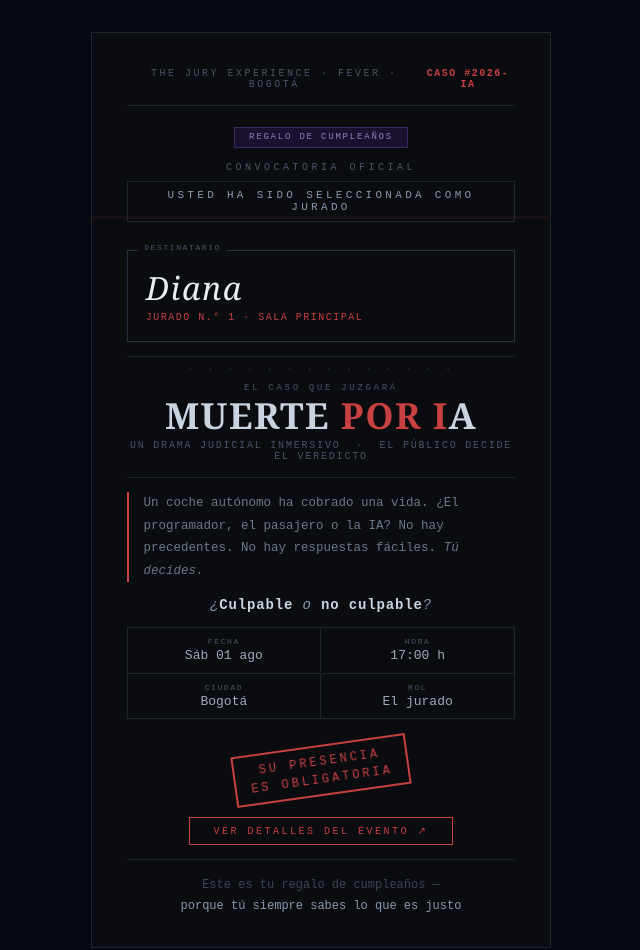
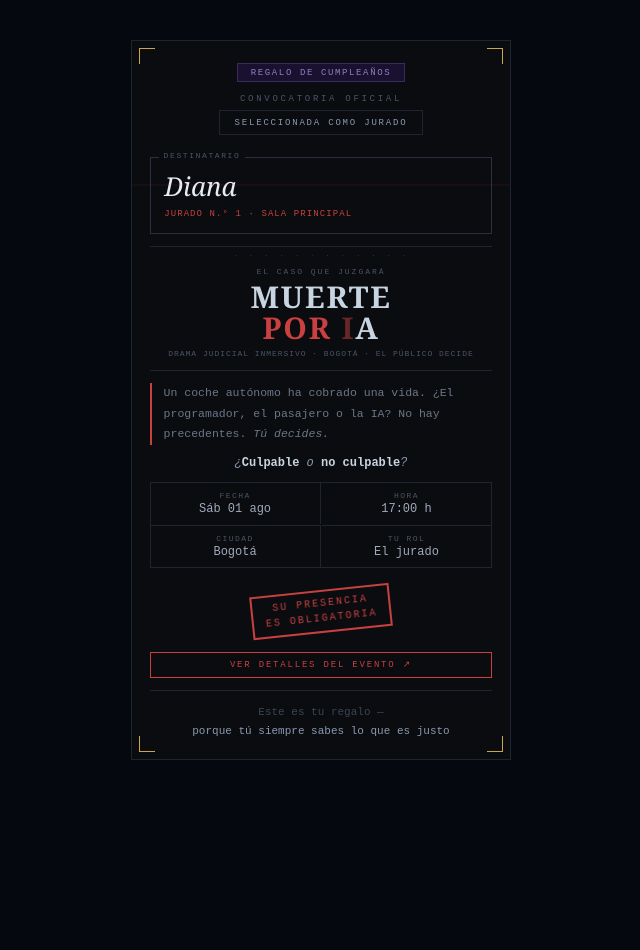
Before and after one commit to pauandreapinzon/Regalo-diana-, a plain HTML site: page index.html in a window 1280 px wide. Shown: the whole page, without its empty margins (319-959 px from the left). After the commit the page ends 800 px from the top, so only its background shows below. Drawn offline with Linux system fonts and the light colour scheme.

Commit message:
Add files via upload

```diff
--- a/index.html
+++ b/index.html
@@ -2,180 +2,180 @@
 <html lang="es">
 <head>
 <meta charset="UTF-8">
-<meta name="viewport" content="width=device-width, initial-scale=1.0">
-<title>Convocatoria para Diana — Muerte por IA · The Jury Experience</title>
+<meta name="viewport" content="width=device-width, initial-scale=1.0, maximum-scale=1.0">
+<title>Convocatoria para Diana — Muerte por IA</title>
 <style>
 *{box-sizing:border-box;margin:0;padding:0}
-body{background:#060810;display:flex;align-items:center;justify-content:center;min-height:100vh;padding:2rem;font-family:'Courier New',Courier,monospace}
+body{
+  background:#060810;
+  display:flex;align-items:center;justify-content:center;
+  min-height:100vh;padding:1rem;
+  font-family:'Courier New',Courier,monospace;
+}
 
 @keyframes scan{0%{top:-10%}100%{top:110%}}
-@keyframes stamp-in{0%{transform:rotate(-8deg) scale(2.2);opacity:0}60%{transform:rotate(-8deg) scale(.95);opacity:1}100%{transform:rotate(-8deg) scale(1);opacity:1}}
-@keyframes flicker-txt{0%,100%{opacity:1}92%{opacity:1}93%{opacity:.6}95%{opacity:1}97%{opacity:.7}98%{opacity:1}}
+@keyframes stamp-in{0%{transform:rotate(-6deg) scale(2);opacity:0}65%{transform:rotate(-6deg) scale(.97);opacity:1}100%{transform:rotate(-6deg) scale(1);opacity:1}}
+@keyframes flicker{0%,100%{opacity:1}91%{opacity:1}92%{opacity:.5}94%{opacity:1}96%{opacity:.65}98%{opacity:1}}
 
 .card{
-  position:relative;
   background:#0a0c10;
   border:1px solid #1e2530;
-  max-width:460px;width:100%;
-  padding:2.2rem 2.2rem 1.8rem;
+  width:100%;max-width:380px;
+  padding:1.3rem 1.1rem 1.1rem;
   text-align:center;
   color:#c8d0d8;
+  position:relative;
   overflow:hidden;
 }
 
 .card::before{
-  content:'';
-  position:absolute;
-  left:0;right:0;height:3px;
+  content:'';position:absolute;
+  left:0;right:0;height:2px;
   background:rgba(200,60,60,.07);
   animation:scan 4s linear infinite;
-  pointer-events:none;
-  z-index:10;
+  pointer-events:none;z-index:5;
 }
 
-.top-bar{
-  display:flex;align-items:center;justify-content:space-between;
-  margin-bottom:1.3rem;border-bottom:1px solid #1e2530;padding-bottom:.9rem;
-}
-.sys-label{font-size:10px;letter-spacing:.25em;color:#4a5568;text-transform:uppercase}
-.case-id{font-size:10px;letter-spacing:.15em;color:#c84040;font-weight:700}
+.cn{position:absolute;width:16px;height:16px;border-color:#c9a84c;border-style:solid;}
+.cn-tl{top:7px;left:7px;border-width:1.5px 0 0 1.5px}
+.cn-tr{top:7px;right:7px;border-width:1.5px 1.5px 0 0}
+.cn-bl{bottom:7px;left:7px;border-width:0 0 1.5px 1.5px}
+.cn-br{bottom:7px;right:7px;border-width:0 1.5px 1.5px 0}
 
-.notice-hdr{font-size:10px;letter-spacing:.35em;color:#4a5568;text-transform:uppercase;margin:0 0 .5rem}
-.summons-title{
-  font-size:11px;letter-spacing:.3em;color:#8a9ab0;text-transform:uppercase;
-  margin:0 0 .9rem;border:1px solid #1e2530;padding:.45rem 1.2rem;display:inline-block;
+.bday-tag{
+  display:inline-block;
+  background:#1a1030;border:1px solid #3a2a60;
+  padding:.22rem .8rem;
+  font-size:9px;letter-spacing:.18em;color:#9080c0;text-transform:uppercase;
+  margin-bottom:.75rem;
 }
 
-.recipient-block{
-  border:1px solid #2a3040;padding:.95rem 1.1rem;margin:.9rem 0;
-  text-align:left;position:relative;
+.notice{font-size:9px;letter-spacing:.3em;color:#4a5568;text-transform:uppercase;margin:0 0 .4rem}
+
+.summons{
+  font-size:9px;letter-spacing:.2em;color:#8a9ab0;text-transform:uppercase;
+  border:1px solid #1e2530;padding:.38rem .9rem;
+  display:inline-block;margin-bottom:.75rem;
 }
-.recipient-block::before{
-  content:'DESTINATARIO';position:absolute;top:-8px;left:10px;
-  background:#0a0c10;padding:0 6px;
+
+.recip{
+  border:1px solid #2a3040;padding:.75rem .85rem;
+  margin:.65rem 0;text-align:left;position:relative;
+}
+.recip::before{
+  content:'DESTINATARIO';position:absolute;top:-7px;left:8px;
+  background:#0a0c10;padding:0 5px;
   font-size:8px;letter-spacing:.2em;color:#4a5568;
 }
 .r-name{
-  font-size:32px;letter-spacing:.05em;color:#e8eef5;
-  font-family:Georgia,serif;font-style:italic;margin:.2rem 0 .15rem;line-height:1.1;
+  font-size:26px;color:#e8eef5;
+  font-family:Georgia,serif;font-style:italic;
+  margin:.15rem 0 .12rem;line-height:1.1;
 }
-.r-charge{font-size:10px;letter-spacing:.15em;color:#c84040;text-transform:uppercase}
+.r-charge{font-size:9px;letter-spacing:.12em;color:#c84040;text-transform:uppercase}
 
-.div-line{border:none;border-top:1px solid #1e2530;margin:.9rem 0}
-.div-dots{text-align:center;font-size:11px;color:#2a3040;letter-spacing:.3em;margin:-.5rem 0 .45rem}
+.divl{border:none;border-top:1px solid #1e2530;margin:.75rem 0}
+.divd{font-size:9px;color:#252d3a;letter-spacing:.25em;margin:-.48rem 0 .38rem}
 
-.case-label{font-size:9px;letter-spacing:.3em;color:#4a5568;text-transform:uppercase;margin:0 0 .35rem}
-.case-title{
-  font-size:36px;letter-spacing:.04em;
-  font-family:Georgia,'Times New Roman',serif;
-  font-weight:700;line-height:1;margin:0;
-}
-.case-title .m,.case-title .a{color:#c8d4e0}
-.case-title .p,.case-title .i{color:#c84040;animation:flicker-txt 6s ease-in-out infinite}
-.case-title .i{animation-delay:.5s}
-.case-sub{font-size:10px;letter-spacing:.18em;color:#4a5568;text-transform:uppercase;margin:.4rem 0 0}
+.case-lbl{font-size:8px;letter-spacing:.25em;color:#4a5568;text-transform:uppercase;margin:0 0 .28rem}
 
-.body-text{
-  font-size:12.5px;line-height:1.8;color:#6a7888;
-  text-align:left;margin:.9rem 0;
-  border-left:2px solid #c84040;padding-left:.9rem;
+.title-block{margin:.1rem 0 .25rem;line-height:1.05}
+.t1{font-size:clamp(22px,8vw,30px);font-family:Georgia,serif;font-weight:700;color:#c8d4e0;display:block;letter-spacing:.06em}
+.t2{font-size:clamp(22px,8vw,30px);font-family:Georgia,serif;font-weight:700;display:block;letter-spacing:.06em}
+.t2 .p,.t2 .i{color:#c84040;animation:flicker 5s ease-in-out infinite}
+.t2 .i{animation-delay:.4s}
+.t2 .a{color:#c8d4e0}
+
+.case-sub{font-size:8px;letter-spacing:.12em;color:#4a5568;text-transform:uppercase;margin:.32rem 0 0}
+
+.body-txt{
+  font-size:11.5px;line-height:1.8;color:#6a7888;
+  text-align:left;margin:.7rem 0;
+  border-left:2px solid #c84040;padding-left:.75rem;
 }
 
-.verdict-q{font-size:14px;letter-spacing:.06em;color:#8a9ab0;margin:.5rem 0;font-style:italic}
-.verdict-q strong{color:#c8d4e0;font-style:normal}
+.vq{font-size:12px;color:#8a9ab0;font-style:italic;margin:.4rem 0}
+.vq strong{color:#c8d4e0;font-style:normal}
 
 .details{
   display:grid;grid-template-columns:1fr 1fr;
-  gap:1px;margin:.9rem 0;border:1px solid #1e2530;
+  gap:1px;margin:.75rem 0;border:1px solid #1e2530;
 }
-.det{padding:.55rem .7rem;border-right:1px solid #1e2530}
-.det:nth-child(even){border-right:none}
+.det{padding:.5rem .6rem}
+.det:nth-child(odd){border-right:1px solid #1e2530}
 .det:nth-child(3),.det:nth-child(4){border-top:1px solid #1e2530}
-.d-k{font-size:8px;letter-spacing:.2em;color:#4a5568;text-transform:uppercase;display:block;margin-bottom:.15rem}
-.d-v{font-size:13px;color:#a0aabb;display:block}
+.dk{display:block;font-size:8px;letter-spacing:.18em;color:#4a5568;text-transform:uppercase;margin-bottom:.12rem}
+.dv{display:block;font-size:12px;color:#a0aabb}
 
 .stamp{
-  display:inline-block;border:2.5px solid #c84040;color:#c84040;
-  padding:.35rem .9rem;font-size:12px;letter-spacing:.25em;text-transform:uppercase;
-  transform:rotate(-8deg);animation:stamp-in .6s cubic-bezier(.2,.8,.3,1.2) .5s both;
-  line-height:1.5;margin:.7rem 0;
+  display:inline-block;
+  border:2px solid #c84040;color:#c84040;
+  padding:.28rem .75rem;
+  font-size:10px;letter-spacing:.2em;text-transform:uppercase;
+  transform:rotate(-6deg);
+  animation:stamp-in .6s cubic-bezier(.2,.8,.3,1.2) .5s both;
+  line-height:1.5;margin:.6rem 0;
 }
 
 .cta{
-  display:inline-block;margin:.65rem 0 0;padding:.42rem 1.5rem;
-  border:1px solid #c84040;color:#c84040;text-decoration:none;
-  font-family:'Courier New',monospace;font-size:10px;
-  letter-spacing:.25em;text-transform:uppercase;
-  transition:background .2s,color .2s;
+  display:block;margin:.6rem 0 0;
+  padding:.42rem;
+  border:1px solid #c84040;
+  color:#c84040;text-decoration:none;
+  font-size:9px;
+  letter-spacing:.2em;text-transform:uppercase;
 }
-.cta:hover{background:#c84040;color:#fff}
 
-.sign-off{font-size:12px;color:#3a4555;margin-top:.8rem;line-height:1.8}
-.sign-highlight{color:#8a9ab0}
-
-.bday-tag{
-  display:inline-block;background:#1a1030;border:1px solid #3a2a60;
-  padding:.28rem .9rem;font-size:9px;letter-spacing:.2em;
-  color:#9080c0;text-transform:uppercase;margin-bottom:.9rem;
-}
+.sign{font-size:11px;color:#3a4555;margin-top:.65rem;line-height:1.75}
+.sign span{color:#8a9ab0}
 </style>
 </head>
 <body>
-
 <div class="card">
-
-  <div class="top-bar">
-    <span class="sys-label">The Jury Experience · Fever · Bogotá</span>
-    <span class="case-id">CASO #2026-IA</span>
-  </div>
+  <div class="cn cn-tl"></div><div class="cn cn-tr"></div>
+  <div class="cn cn-bl"></div><div class="cn cn-br"></div>
 
   <div class="bday-tag">Regalo de cumpleaños</div>
 
-  <p class="notice-hdr">Convocatoria oficial</p>
-  <span class="summons-title">Usted ha sido seleccionada como jurado</span>
+  <p class="notice">Convocatoria oficial</p>
+  <span class="summons">Seleccionada como jurado</span>
 
-  <div class="recipient-block">
+  <div class="recip">
     <p class="r-name">Diana</p>
     <span class="r-charge">Jurado N.° 1 · Sala Principal</span>
   </div>
 
-  <hr class="div-line">
-  <div class="div-dots">· · · · · · · · · · · · · ·</div>
+  <hr class="divl">
+  <div class="divd">· · · · · · · · · · · ·</div>
 
-  <p class="case-label">El caso que juzgará</p>
-  <p class="case-title">
-    <span class="m">MUERTE&nbsp;</span><span class="p">POR&nbsp;</span><span class="i">I</span><span class="a">A</span>
-  </p>
-  <p class="case-sub">Un drama judicial inmersivo &nbsp;·&nbsp; El público decide el veredicto</p>
+  <p class="case-lbl">El caso que juzgará</p>
+  <div class="title-block">
+    <span class="t1">MUERTE</span>
+    <span class="t2"><span class="p">POR</span> <span class="i">I</span><span class="a">A</span></span>
+  </div>
+  <p class="case-sub">Drama judicial inmersivo · Bogotá · El público decide</p>
 
-  <hr class="div-line">
+  <hr class="divl">
 
-  <p class="body-text">
-    Un coche autónomo ha cobrado una vida. ¿El programador, el pasajero o la IA? No hay precedentes. No hay respuestas fáciles. <em>Tú decides.</em>
+  <p class="body-txt">
+    Un coche autónomo ha cobrado una vida. ¿El programador, el pasajero o la IA? No hay precedentes. <em>Tú decides.</em>
   </p>
 
-  <p class="verdict-q">¿<strong>Culpable</strong> o <strong>no culpable</strong>?</p>
+  <p class="vq">¿<strong>Culpable</strong> o <strong>no culpable</strong>?</p>
 
   <div class="details">
-    <div class="det"><span class="d-k">Fecha</span><span class="d-v">Sáb 01 ago</span></div>
-    <div class="det"><span class="d-k">Hora</span><span class="d-v">17:00 h</span></div>
-    <div class="det"><span class="d-k">Ciudad</span><span class="d-v">Bogotá</span></div>
-    <div class="det"><span class="d-k">Rol</span><span class="d-v">El jurado</span></div>
+    <div class="det"><span class="dk">Fecha</span><span class="dv">Sáb 01 ago</span></div>
+    <div class="det"><span class="dk">Hora</span><span class="dv">17:00 h</span></div>
+    <div class="det"><span class="dk">Ciudad</span><span class="dv">Bogotá</span></div>
+    <div class="det"><span class="dk">Tu rol</span><span class="dv">El jurado</span></div>
   </div>
 
   <div class="stamp">Su presencia<br>es obligatoria</div>
 
-  <br>
   <a class="cta" href="https://feverup.com/m/497820" target="_blank">Ver detalles del evento ↗</a>
 
-  <hr class="div-line">
-
-  <p class="sign-off">
-    Este es tu regalo de cumpleaños —<br>
-    <span class="sign-highlight">porque tú siempre sabes lo que es justo</span>
-  </p>
-
+  <hr class="divl">
+  <p class="sign">Este es tu regalo —<br><span>porque tú siempre sabes lo que es justo</span></p>
 </div>
-
 </body>
 </html>
```
